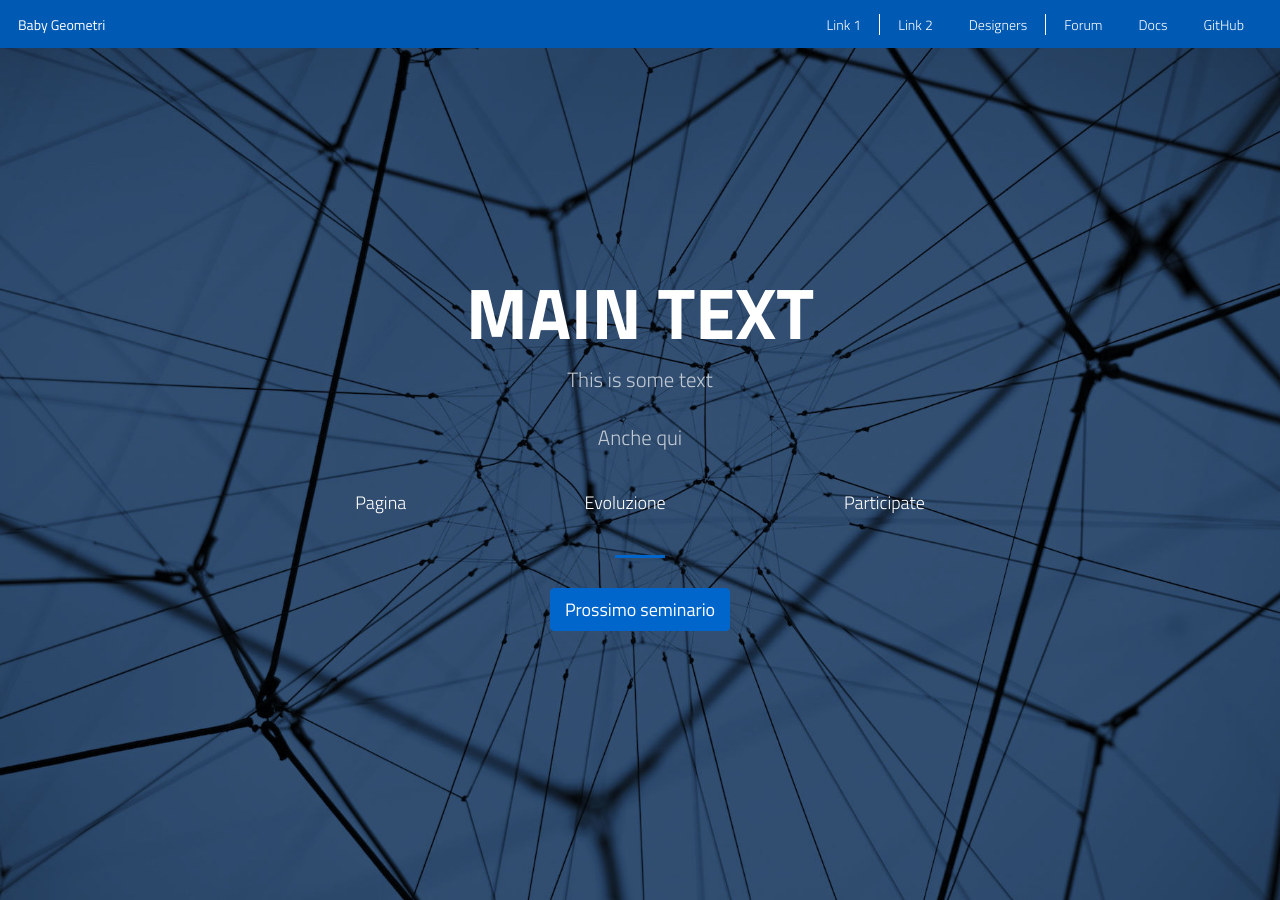
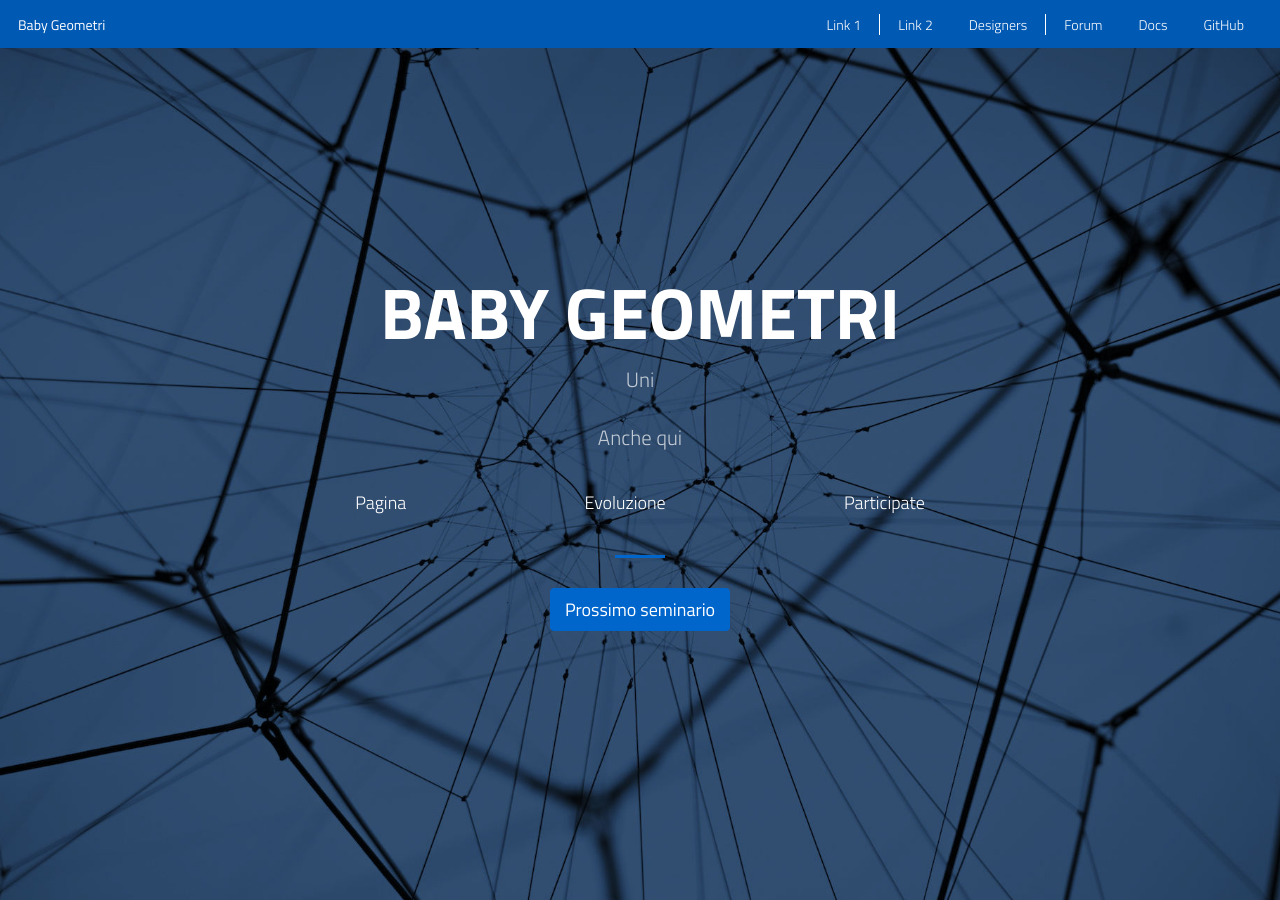
Before and after one commit to baby-geometri/baby-geometri.github.io, a Jekyll site: the page built from index.md, in a window 1280 px wide and 900 px high. Built offline with Jekyll 4.4.1, drawn with Linux system fonts in a browser that asks for light colours.

Commit message:
Update content.yaml

```diff
--- a/_data/content.yaml
+++ b/_data/content.yaml
@@ -1,6 +1,6 @@
 main:
-  title: "Main text"
-  text: "<p class=\"text-faded mb-4\">This is some text</p>
+  title: "Baby geometri"
+  text: "<p class=\"text-faded mb-4\">Uni</p>
   <p class=\"text-faded mb-4\">Anche qui</p>"
 pagina:
   title: "Pagina"
```
